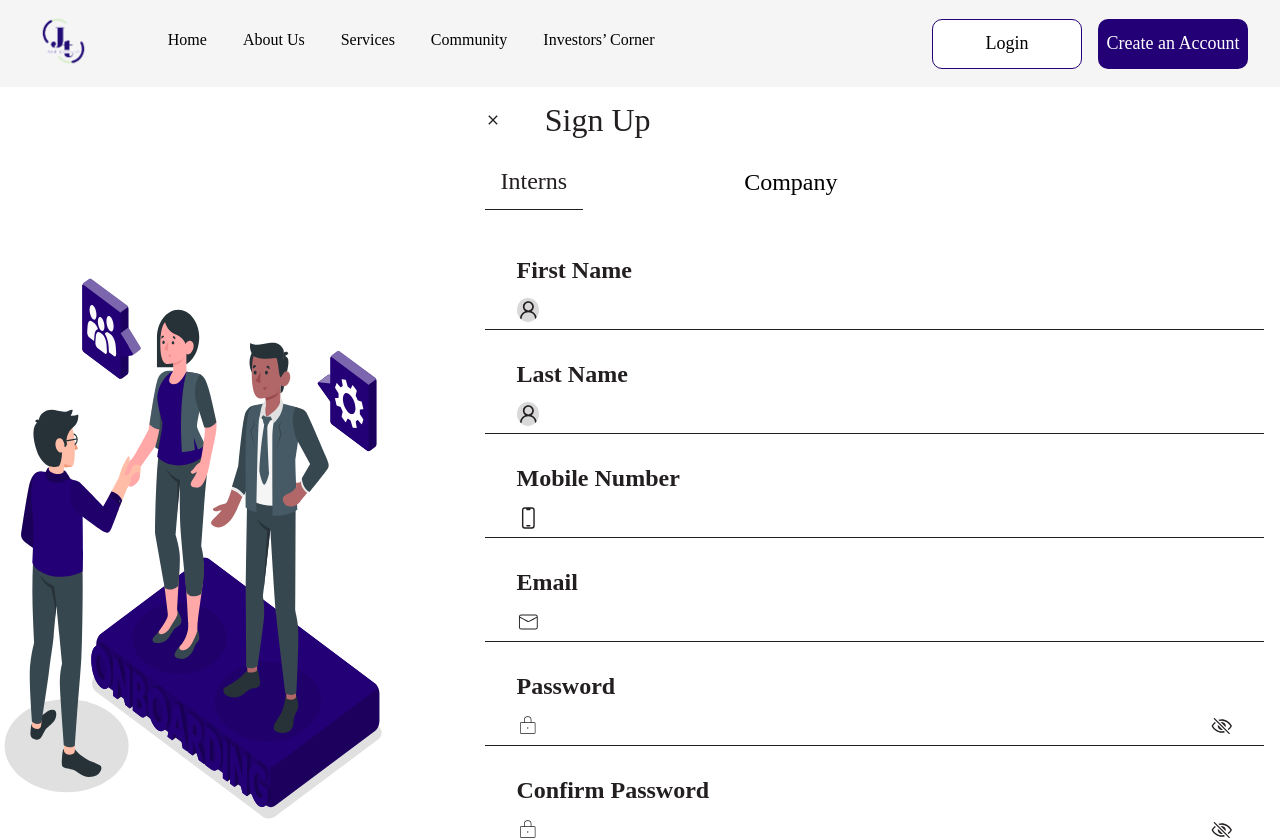
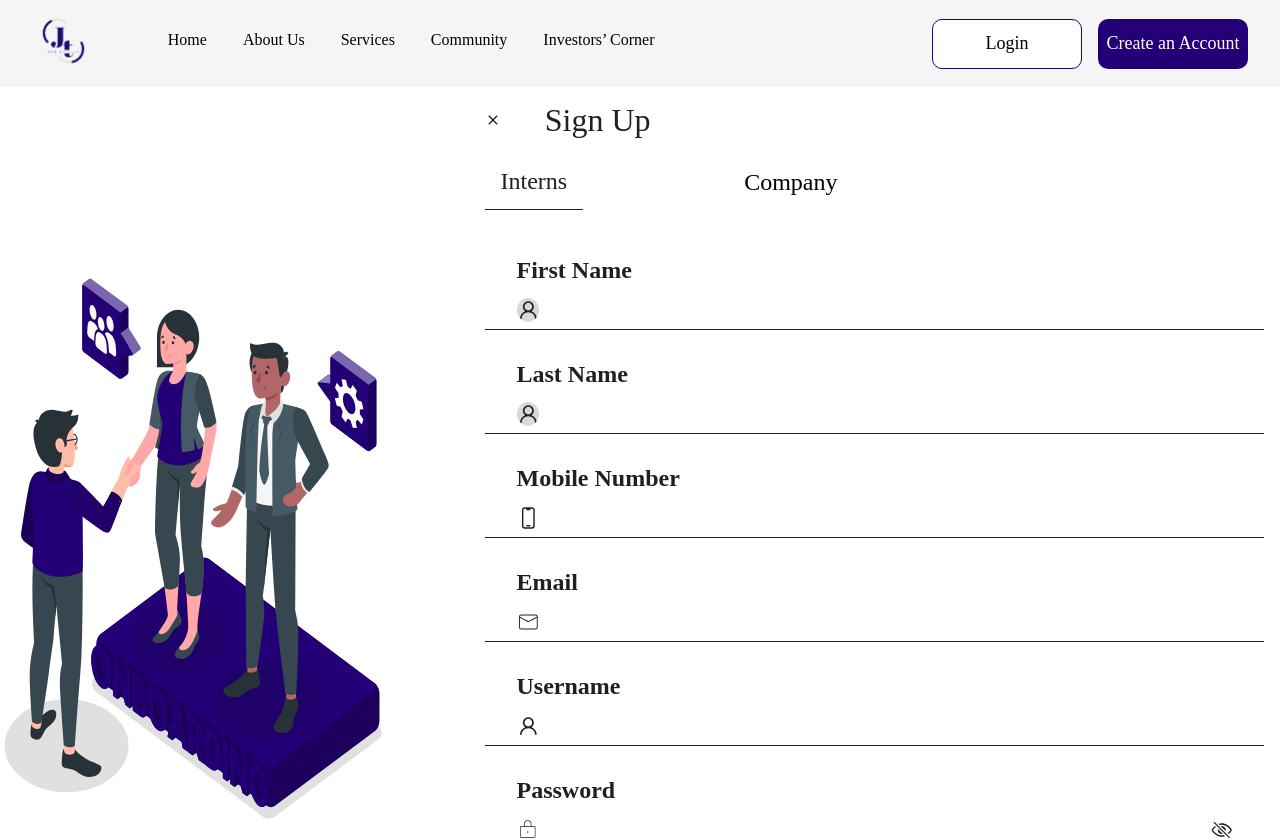
Before and after one commit to jamorTech/jamorTech-web, a Next.js app: page /signUp in a window 1280 px wide. Shown: the top 840 px of the page. Built offline with nearby package versions, Linux system fonts and the light colour scheme.

Commit message:
Added the username input field to the signup page and also tried to add the Og imgae properly. Not yet confirmed if its working properly

```diff
--- a/src/app/(auth)/signUp/page.jsx
+++ b/src/app/(auth)/signUp/page.jsx
@@ -28,6 +28,7 @@ const page = () => {
   const [lastName, setLastName] = useState("");
   const [phone, setPhone] = useState("");
   const [email, setEmail] = useState("");
+  const [username, setUsername] = useState("");
   const [password, setPassword] = useState("");
   const [confirmPassword, setConfirmPassword] = useState("");
   const [techSchool, setTechSchool] = useState("");
@@ -50,6 +51,7 @@ const page = () => {
     } else if (!/\S+@\S+\.\S+/.test(email)) {
       validationErrors.email = "Email address is invalid.";
     }
+    if (!username) validationErrors.username = "Username is required.";
     if (!password) {
       validationErrors.password = "Password is required.";
     } else if (password.length < 6) {
@@ -95,6 +97,7 @@ const page = () => {
       setLastName("")
       setPhone("")
       setEmail("")
+      setUsername("")
       setPassword("")
       setConfirmPassword("")
       setTechSchool("")
@@ -211,6 +214,19 @@ const page = () => {
                       />
                   </div>
                   {errors.email && <small className={styles.error}>{errors.email}</small>}
+                </div>
+            </div>
+            <div className={styles.input_section}>
+                <label htmlFor="username">Username</label>
+                <div>
+                  <div className={styles.input}>
+                      <AiOutlineUser className={styles.icon}/>
+                      <input type="text"
+                        value={username}
+                        onChange={(e) => setUsername(e.target.value)}
+                      />
+                  </div>
+                  {errors.username && <small className={styles.error}>{errors.username}</small>}
                 </div>
             </div>
             <div className={styles.input_section}>
--- a/src/app/layout.js
+++ b/src/app/layout.js
@@ -2,6 +2,7 @@ import { Inter } from "next/font/google";
 import "./globals.css";
 import Nav from "./components/nav/Nav";
 import Footer from "./components/footer/Footer";
+import og from "../../public/assets/images/og-image.jpg"
 
 const inter = Inter({ subsets: ["latin"] });
 
@@ -14,14 +15,26 @@ export const metadata = {
     title: "Welcome to JamorTech - Your Pathway to Tech Careers",
     description: "Join JamorTech to kickstart your tech career with our internship programs.",
     type: "website",
-    locale: "en_Us",
+    locale: "en_US", // corrected locale formatting
     url: "https://jamorweb.netlify.app/",
-    siteName: "JamorTech"
+    siteName: "JamorTech",
+    images: [
+      {
+        url: "/images/og-image.jpg", // path to your OpenGraph image
+        width: 1200, // recommended width
+        height: 630,  // recommended height
+        alt: "JamorTech - Pathway to Tech Careers", // alt text for accessibility
+      },
+    ],
   },
   twitter: {
-    card: "summary_large_image",
+    card: "summary_large_image", // this ensures your image will display large on Twitter
+    title: "Welcome to JamorTech - Your Pathway to Tech Careers",
+    description: "Join JamorTech to kickstart your tech career with our internship programs.",
+    images: ["/images/og-image.jpg"], // also use the same OpenGraph image for Twitter
   },
 };
+
 
 export default function RootLayout({ children }) {
   return (
--- a/src/app/page.js
+++ b/src/app/page.js
@@ -10,7 +10,18 @@ import ContactUs from './components/landingPage/contactUS/ContactUs'
 
 export const metadata = {
   title: "JamorTech - Empowering New Tech Talent Through Internships",
-  description: "Empower Your Potential with JamorTech - Join us on a transformative journey where aspiring tech professionals gain the skills and knowledge needed to thrive in today’s competitive landscape."
+  description: "Empower Your Potential with JamorTech - Join us on a transformative journey where aspiring tech professionals gain the skills and knowledge needed to thrive in today’s competitive landscape.",
+  openGraph: {
+    title: "Welcome to JamorTech - Your Pathway to Tech Careers",
+    description: "Join JamorTech to kickstart your tech career with our internship programs.",
+    type: "website",
+    locale: "en_Us",
+    url: "https://jamorweb.netlify.app/",
+    siteName: "JamorTech"
+  },
+  twitter: {
+    card: "summary_large_image",
+  },
 };
 
 const page = () => {
```
Also changed, not shown: public/assets/images/og-image.jpg (added).
